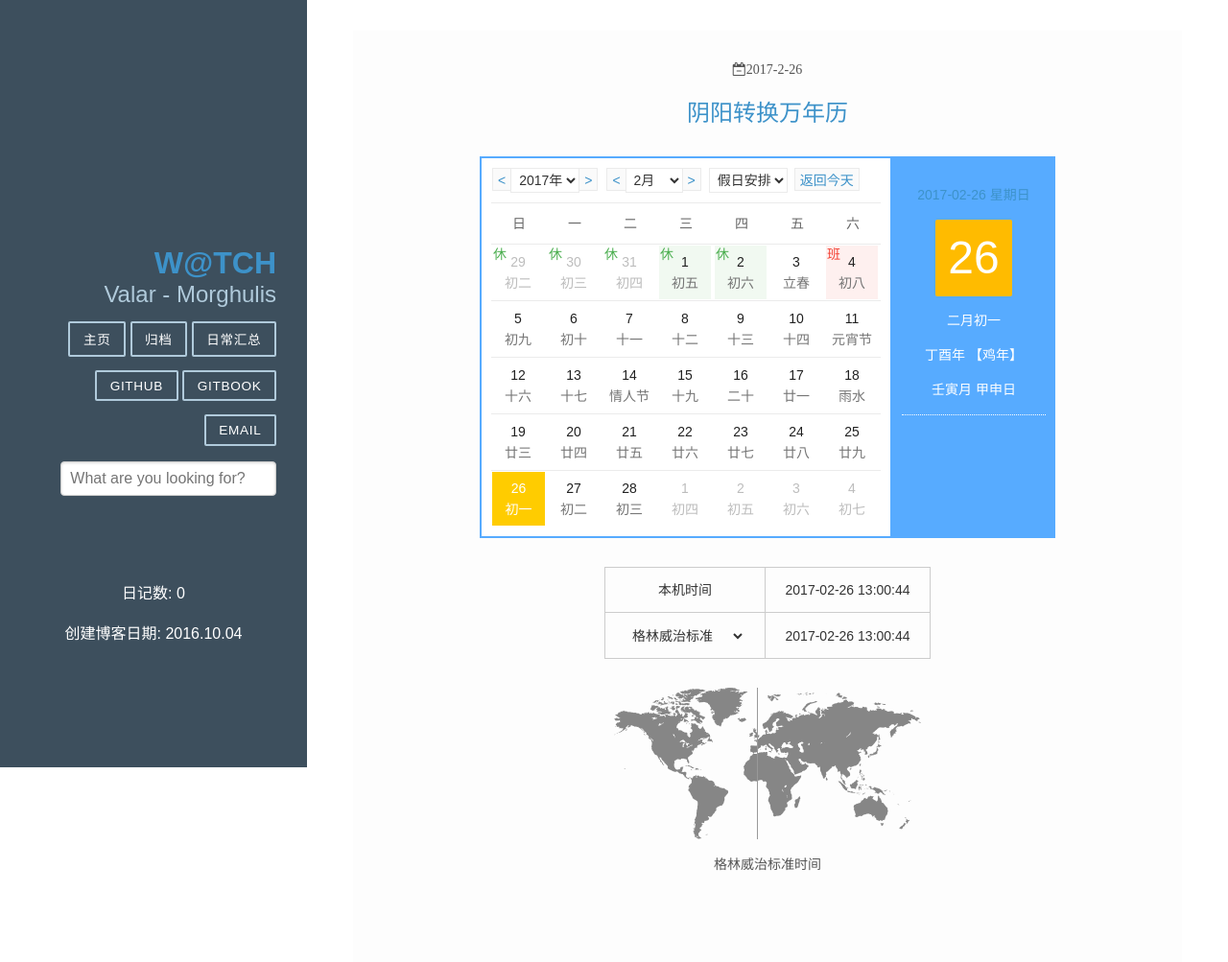
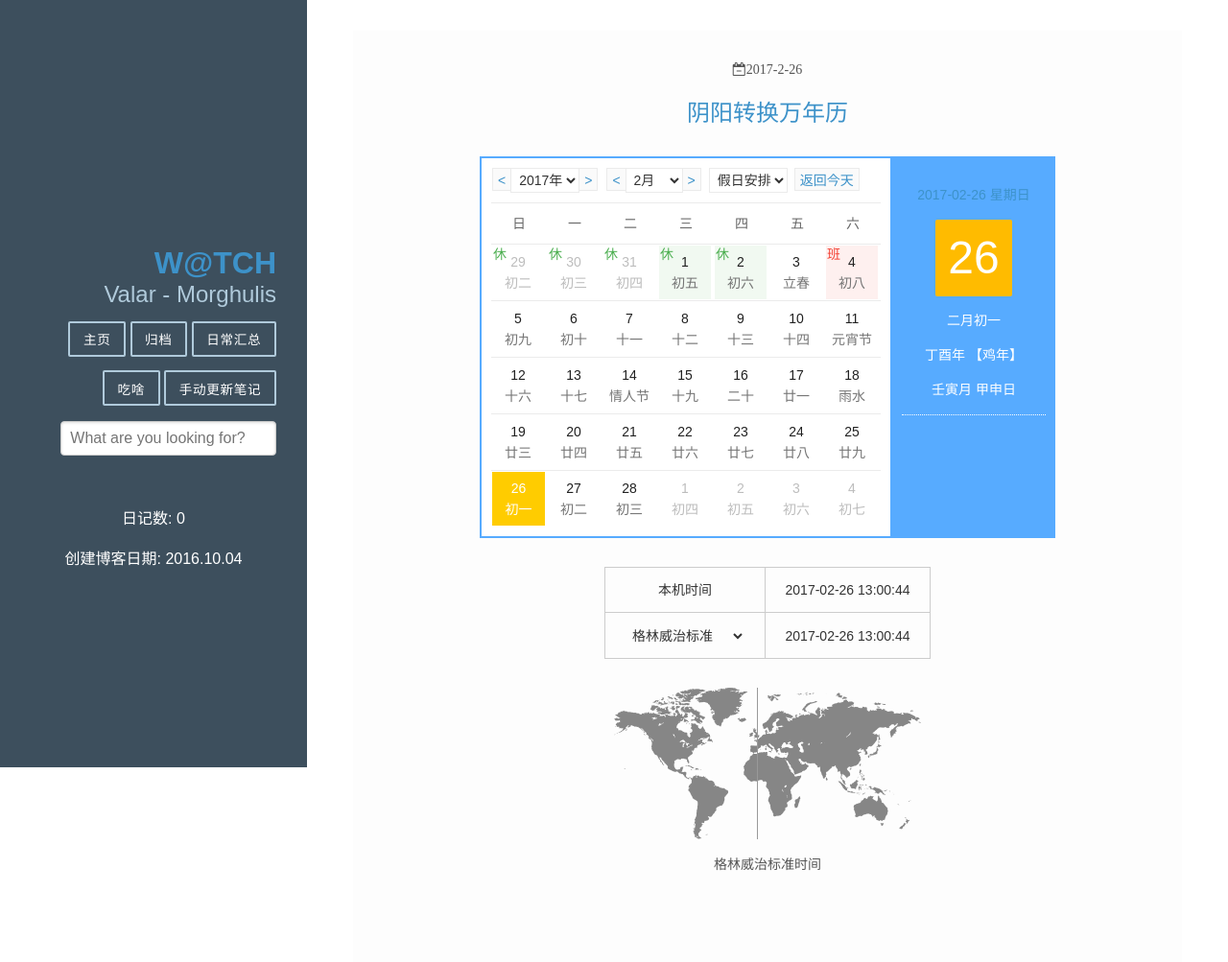
Before and after one commit to L1nwatch/my_blog_source, a Django app: page /work_journal/ in a window 1280 px wide. Shown: the top 1003 px of the page at 96% size. Run offline with Django 3.2, Linux system fonts and the light colour scheme; data that the repository does not hold is empty.

```diff
--- a/my_blog/articles/templates/sidebar.html
+++ b/my_blog/articles/templates/sidebar.html
@@ -18,23 +18,14 @@
                        href="{% url 'just_eating' eating_place="home" %}"> 吃啥</a>
                 </li>
                 <li class="nav-item">
-                    <a class="pure-button" id="id_github" href="https://github.com/L1nwatch">Github</a>
-                </li>
-                <li class="nav-item">
-                    <a class="pure-button" id="id_gitbook" href="https://www.gitbook.com/@l1nwatch">GitBook</a>
-                </li>
-                <li class="nav-item">
-                    <a class="button-error pure-button" id="id_email" href="mailto:watch1602@gmail.com">Email</a>
+                    <a class="button-success pure-button" id="id_update_notes" href="{% url 'update_notes' %}"
+                       onclick="check_is_valid_click()">手动更新笔记</a>
                 </li>
                 <li>
                     <form class="pure-form" action="{% url 'search' search_type=current_type %}" method="post">
                         {{ form.title }}
                         {% csrf_token %}
                     </form>
-                </li>
-                <li class="nav-item">
-                    <a class="button-success pure-button" id="id_update_notes" href="{% url 'update_notes' %}"
-                       onclick="check_is_valid_click()">手动更新笔记</a>
                 </li>
             </ul>
         </nav>
@@ -45,11 +36,11 @@
         <nav class="nav">
             <ul class="nav-list">
                 <li><label>
-                    {% if total_numbers %}
+                    {% if total_numbers is not None %}
                         文章+日记数: {{ total_numbers }}
-                    {% elif articles_numbers %}
+                    {% elif articles_numbers is not None %}
                         文章数: {{ articles_numbers }}
-                    {% elif journals_numbers %}
+                    {% elif journals_numbers is not None %}
                         日记数: {{ journals_numbers }}
                     {% endif %}
                 </label></li>
--- a/my_blog/work_journal/templates/journal_home.html
+++ b/my_blog/work_journal/templates/journal_home.html
@@ -3,7 +3,7 @@
 
 
 {% block sidebar_content %}
-    {% include "journal_sidebar.html" %}
+    {% include "sidebar.html" %}
 {% endblock %}
 
 {% block content %}
--- a/my_blog/work_journal/templates/journal_sidebar.html
+++ /dev/null
@@ -1,47 +0,0 @@
-<div class="sidebar pure-u-1 pure-u-md-1-4" id="id_sidebar">
-    <div class="header">
-        <h1 class="brand-title"><a href="{% url 'home' %}">w@tch</a></h1>
-        <h2 class="brand-tagline">Valar - Morghulis</h2>
-        <nav class="nav">
-            <ul class="nav-list">
-                <li class="nav-item">
-                    <a class="button-success pure-button" id="id_home_page" href="/">主页</a>
-                </li>
-                <li class="nav-item">
-                    <a class="button-success pure-button" id="id_archives" href="{% url 'archives' %}">归档</a>
-                </li>
-                <li class="nav-item">
-                    <a class="button-success pure-button" id="id_work_journal" href="{% url 'work_journal' %}">日常汇总</a>
-                </li>
-                <li class="nav-item">
-                    <a class="pure-button" id="id_github" href="https://github.com/L1nwatch">Github</a>
-                </li>
-                <li class="nav-item">
-                    <a class="pure-button" id="id_gitbook" href="https://www.gitbook.com/@l1nwatch">GitBook</a>
-                </li>
-                <li class="nav-item">
-                    <a class="button-error pure-button" id="id_email" href="mailto:watch1602@gmail.com">Email</a>
-                </li>
-                <li>
-                    <form class="pure-form" action="{% url 'search' search_type='journals' %}" method="post">
-                        {{ form.title }}
-                        {% csrf_token %}
-                    </form>
-                </li>
-            </ul>
-        </nav>
-    </div>
-    <br/>
-    <br/>
-    <br/>
-    <br/>
-    <div class="footer">
-        <nav class="nav">
-            <ul class="nav-list">
-                <li><label>日记数: {{ journals_numbers }}</label></li>
-                &nbsp
-                <li><label>创建博客日期: 2016.10.04</label></li>
-            </ul>
-        </nav>
-    </div>
-</div>
```
